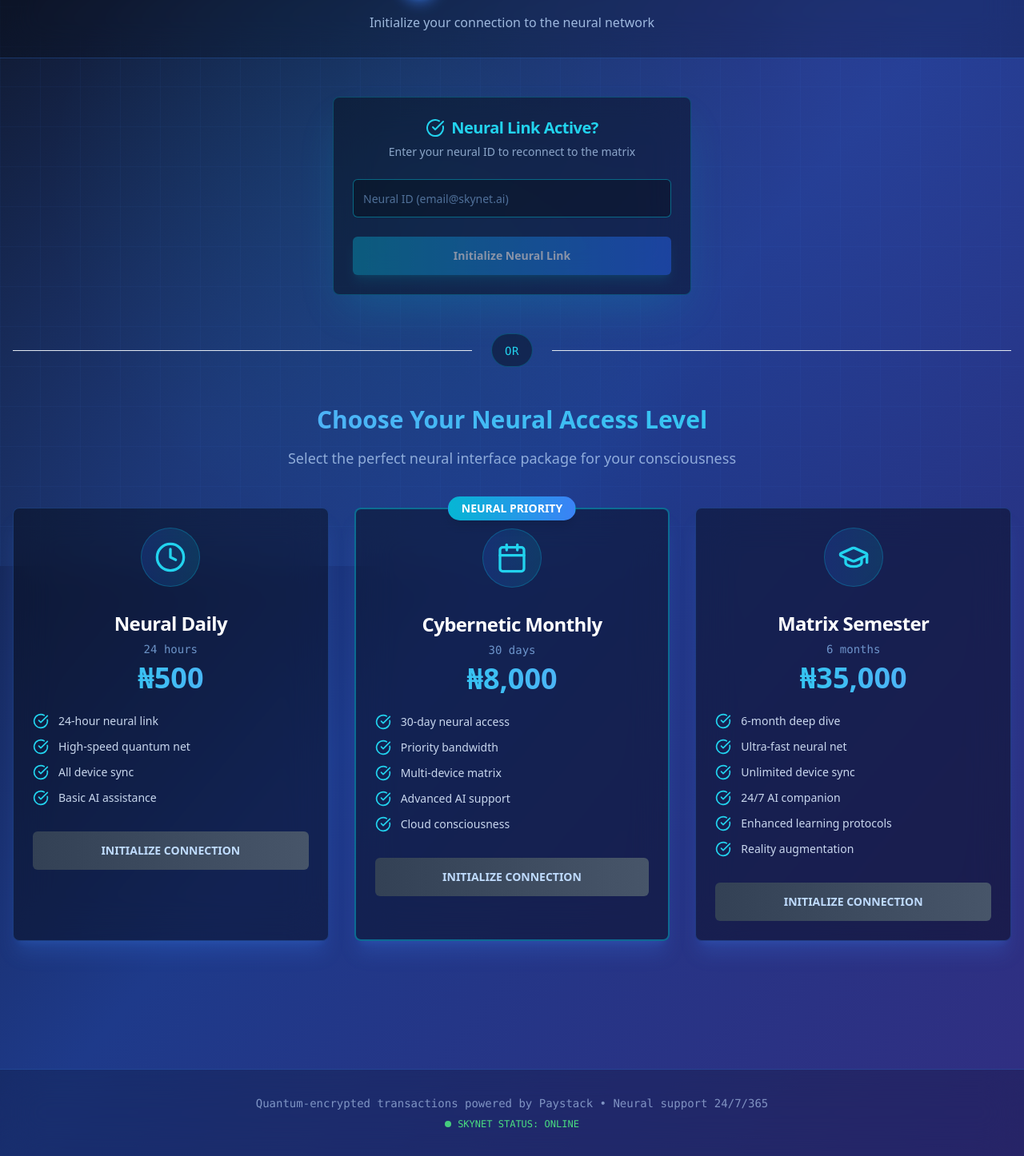
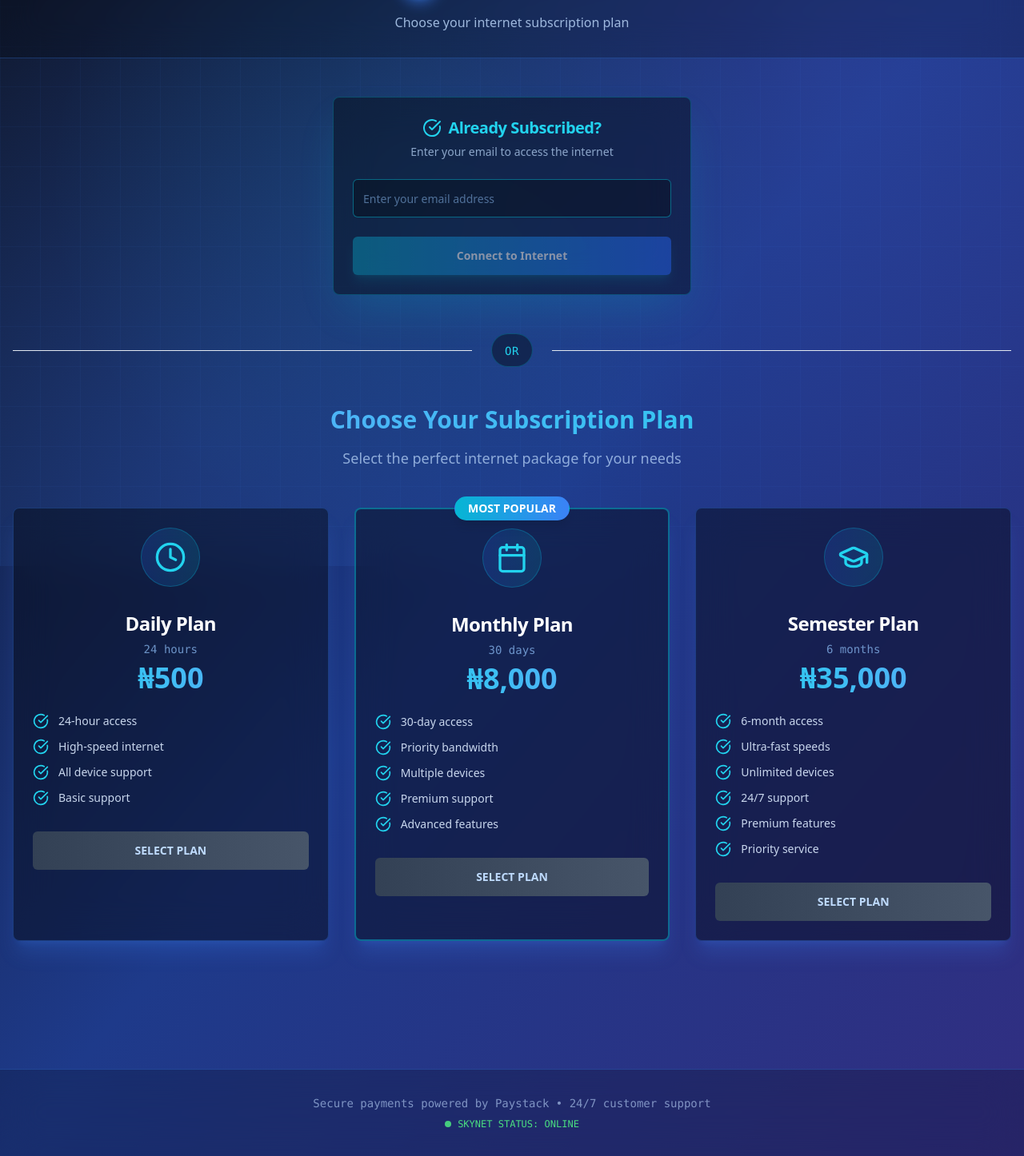
Before and after one commit to An0n-xen/captive-access-pass, a React (Vite) app: page / in a window 1280 px wide. Shown: the part 92-1538 px from the top of the page at 80% size. Built offline with nearby package versions, Linux system fonts and the light colour scheme.

Commit message:
Refactor: Improve futuristic design
Update the design elements to be futuristic.

```diff
--- a/src/pages/Index.tsx
+++ b/src/pages/Index.tsx
@@ -1,3 +1,4 @@
+
 import React, { useState } from 'react';
 import { Card, CardContent, CardDescription, CardHeader, CardTitle } from "@/components/ui/card";
 import { Button } from "@/components/ui/button";
@@ -16,30 +17,30 @@ const Index = () => {
   const plans = [
     {
       id: 'daily',
-      name: 'Neural Daily',
+      name: 'Daily Plan',
       price: '₦500',
       duration: '24 hours',
       icon: Clock,
       popular: false,
-      features: ['24-hour neural link', 'High-speed quantum net', 'All device sync', 'Basic AI assistance']
+      features: ['24-hour access', 'High-speed internet', 'All device support', 'Basic support']
     },
     {
       id: 'monthly',
-      name: 'Cybernetic Monthly',
+      name: 'Monthly Plan',
       price: '₦8,000',
       duration: '30 days',
       icon: Calendar,
       popular: true,
-      features: ['30-day neural access', 'Priority bandwidth', 'Multi-device matrix', 'Advanced AI support', 'Cloud consciousness']
+      features: ['30-day access', 'Priority bandwidth', 'Multiple devices', 'Premium support', 'Advanced features']
     },
     {
       id: 'semester',
-      name: 'Matrix Semester',
+      name: 'Semester Plan',
       price: '₦35,000',
       duration: '6 months',
       icon: GraduationCap,
       popular: false,
-      features: ['6-month deep dive', 'Ultra-fast neural net', 'Unlimited device sync', '24/7 AI companion', 'Enhanced learning protocols', 'Reality augmentation']
+      features: ['6-month access', 'Ultra-fast speeds', 'Unlimited devices', '24/7 support', 'Premium features', 'Priority service']
     }
   ];
 
@@ -130,12 +131,12 @@ const Index = () => {
                 SKYNET
               </h1>
               <div className="text-blue-300 text-sm tracking-widest font-mono">
-                NEURAL ACCESS PROTOCOL
+                INTERNET ACCESS PORTAL
               </div>
             </div>
           </div>
           <p className="text-center text-blue-200/80 mt-4 font-light">
-            Initialize your connection to the neural network
+            Choose your internet subscription plan
           </p>
         </div>
       </div>
@@ -147,16 +148,16 @@ const Index = () => {
             <CardHeader className="text-center">
               <CardTitle className="text-cyan-400 flex items-center justify-center space-x-2 text-xl">
                 <CheckCircle className="h-6 w-6" />
-                <span>Neural Link Active?</span>
+                <span>Already Subscribed?</span>
               </CardTitle>
               <CardDescription className="text-blue-200/70">
-                Enter your neural ID to reconnect to the matrix
+                Enter your email to access the internet
               </CardDescription>
             </CardHeader>
             <CardContent className="space-y-6">
               <Input
                 type="email"
-                placeholder="Neural ID (email@skynet.ai)"
+                placeholder="Enter your email address"
                 value={isExistingUser ? email : ''}
                 onChange={(e) => {
                   setEmail(e.target.value);
@@ -175,7 +176,7 @@ const Index = () => {
                     <div className="w-4 h-4 border-2 border-white/20 border-t-white rounded-full animate-spin"></div>
                     <span>Connecting...</span>
                   </div>
-                ) : "Initialize Neural Link"}
+                ) : "Connect to Internet"}
               </Button>
             </CardContent>
           </Card>
@@ -194,10 +195,10 @@ const Index = () => {
         <div className="mb-12">
           <div className="text-center mb-12">
             <h2 className="text-3xl font-bold bg-gradient-to-r from-blue-400 to-cyan-400 bg-clip-text text-transparent mb-4">
-              Choose Your Neural Access Level
+              Choose Your Subscription Plan
             </h2>
             <p className="text-blue-200/70 text-lg font-light">
-              Select the perfect neural interface package for your consciousness
+              Select the perfect internet package for your needs
             </p>
           </div>
 
@@ -218,7 +219,7 @@ const Index = () => {
                 >
                   {plan.popular && (
                     <Badge className="absolute -top-4 left-1/2 transform -translate-x-1/2 bg-gradient-to-r from-cyan-500 to-blue-500 text-white px-4 py-1 text-sm font-semibold shadow-lg">
-                      NEURAL PRIORITY
+                      MOST POPULAR
                     </Badge>
                   )}
 
@@ -254,7 +255,7 @@ const Index = () => {
                         handlePlanSelect(plan.id);
                       }}
                     >
-                      {isSelected ? 'NEURAL LINK ACTIVE' : 'INITIALIZE CONNECTION'}
+                      {isSelected ? 'SELECTED' : 'SELECT PLAN'}
                     </Button>
                   </CardContent>
                 </Card>
@@ -267,15 +268,15 @@ const Index = () => {
         {selectedPlan && (
           <Card className="max-w-md mx-auto bg-black/40 backdrop-blur-xl border border-blue-500/30 shadow-2xl shadow-blue-500/20">
             <CardHeader className="text-center">
-              <CardTitle className="text-blue-400 text-xl">Finalize Neural Access</CardTitle>
+              <CardTitle className="text-blue-400 text-xl">Complete Your Purchase</CardTitle>
               <CardDescription className="text-blue-200/70">
-                Complete your connection to the SKYNET matrix
+                Enter your email and proceed to payment
               </CardDescription>
             </CardHeader>
             <CardContent className="space-y-6">
               <Input
                 type="email"
-                placeholder="Neural ID (email@skynet.ai)"
+                placeholder="Enter your email address"
                 value={!isExistingUser ? email : ''}
                 onChange={(e) => {
                   setEmail(e.target.value);
@@ -286,13 +287,13 @@ const Index = () => {
 
               <div className="p-6 bg-gradient-to-r from-blue-900/30 to-cyan-900/30 rounded-lg border border-cyan-500/30">
                 <div className="flex justify-between items-center mb-3">
-                  <span className="font-semibold text-blue-200">Selected Protocol:</span>
+                  <span className="font-semibold text-blue-200">Selected Plan:</span>
                   <span className="text-cyan-400 font-bold">
                     {plans.find(p => p.id === selectedPlan)?.name}
                   </span>
                 </div>
                 <div className="flex justify-between items-center">
-                  <span className="font-semibold text-blue-200">Neural Cost:</span>
+                  <span className="font-semibold text-blue-200">Total Amount:</span>
                   <span className="text-cyan-400 font-bold text-xl">
                     {plans.find(p => p.id === selectedPlan)?.price}
                   </span>
@@ -309,7 +310,7 @@ const Index = () => {
                     <div className="w-4 h-4 border-2 border-white/20 border-t-white rounded-full animate-spin"></div>
                     <span>Processing...</span>
                   </div>
-                ) : "Access SKYNET Matrix"}
+                ) : "Pay with Paystack"}
               </Button>
             </CardContent>
           </Card>
@@ -320,7 +321,7 @@ const Index = () => {
       <footer className="relative bg-black/20 backdrop-blur-xl border-t border-blue-500/30 mt-16">
         <div className="container mx-auto px-4 py-8 text-center">
           <p className="text-blue-200/60 font-mono text-sm">
-            Quantum-encrypted transactions powered by Paystack • Neural support 24/7/365
+            Secure payments powered by Paystack • 24/7 customer support
           </p>
           <div className="mt-2 flex items-center justify-center space-x-2">
             <div className="w-2 h-2 bg-green-400 rounded-full animate-pulse"></div>
```
